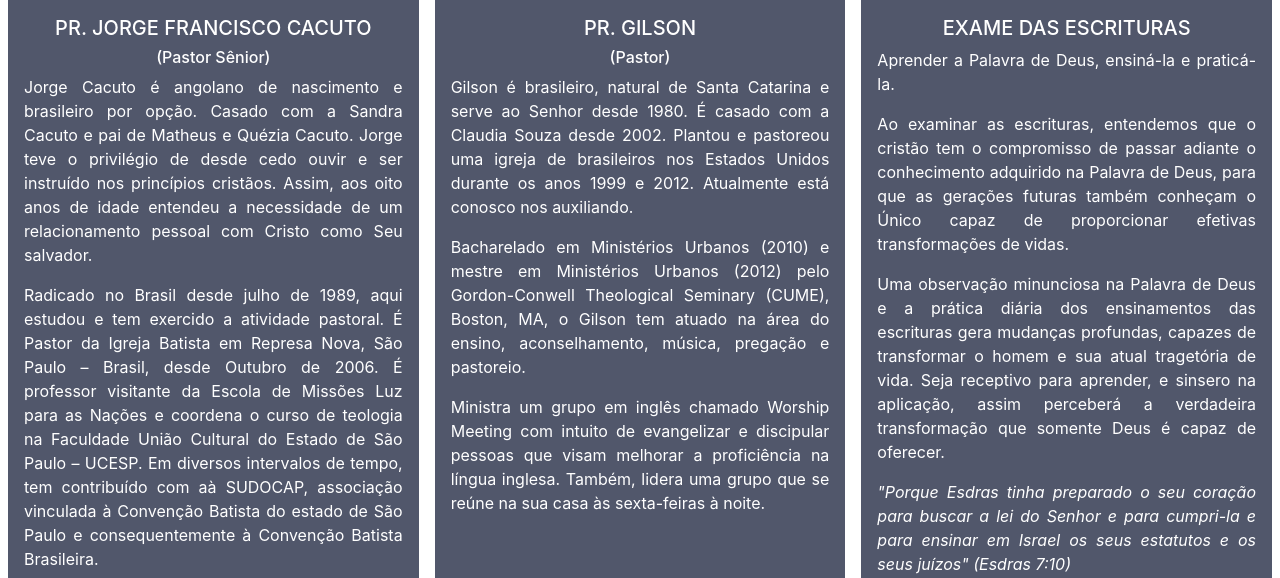
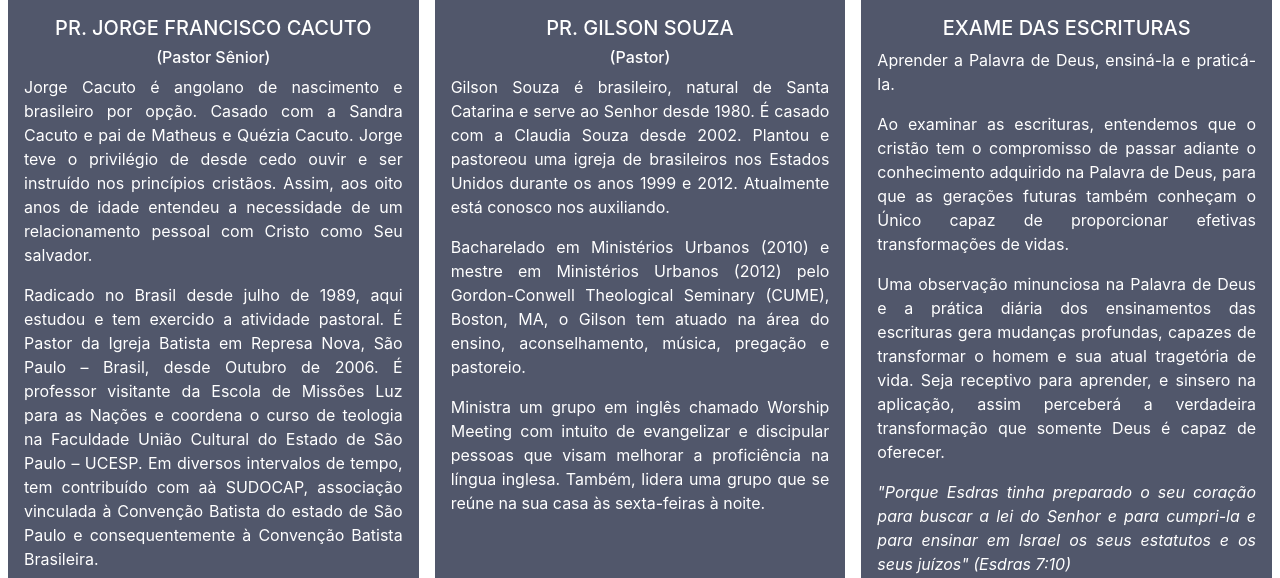
Before and after one commit to GustavoDiogo/siteibrn2, a PHP site: page /igreja.php in a window 1280 px wide. Shown: the part 800-1378 px from the top of the page. Run offline with PHP 8.4, Linux system fonts and the light colour scheme; some libraries are stand-ins or nearby versions.

Commit message:
adiciona o analytics e atualiza informaçoes

```diff
--- a/cultos.php
+++ b/cultos.php
@@ -12,10 +12,10 @@
 			<p>
 				Nossa igreja conta com dois cultos semanais principais.
 				<li>
-					Quarta-feira: 20:00~21:30 (Oração)
+					Quarta-feira: 20:00(Oração)
 				</li>
 				<li>
-					Domingo: 9:00~11:30(Café e EBD) e 18:00~20:30
+					Domingo: 9:00(Café e EBD) e 18:00
 				</li>
 			</p>
 			<p>
--- a/footer.php
+++ b/footer.php
@@ -64,4 +64,14 @@
 <script type="text/javascript" src="https://cdnjs.cloudflare.com/ajax/libs/popper.js/1.13.0/umd/popper.min.js"></script>
 <script src="https://maxcdn.bootstrapcdn.com/bootstrap/4.0.0/js/bootstrap.min.js" integrity="sha384-JZR6Spejh4U02d8jOt6vLEHfe/JQGiRRSQQxSfFWpi1MquVdAyjUar5+76PVCmYl" crossorigin="anonymous"></script>
 <script type="text/javascript" src="https://cdnjs.cloudflare.com/ajax/libs/twitter-bootstrap/4.0.0/js/bootstrap.min.js"></script>
+<!-- Global site tag (gtag.js) - Google Analytics -->
+<script async src="https://www.googletagmanager.com/gtag/js?id=UA-123986897-1"></script>
+<script>
+  window.dataLayer = window.dataLayer || [];
+  function gtag(){dataLayer.push(arguments);}
+  gtag('js', new Date());
+
+  gtag('config', 'UA-123986897-1');
+</script>
+
 </html>
--- a/igreja.php
+++ b/igreja.php
@@ -52,10 +52,10 @@
 		<img src="images/pastorgilson.jpg">
 
 		<div class="descricao-box-texto-informativa">
-			<h5 align="middle">PR. GILSON</h5>
+			<h5 align="middle">PR. GILSON SOUZA</h5>
 			<h6 align="middle">(Pastor)</h6>
 			<p>
-				Gilson é brasileiro, natural de Santa Catarina e serve ao Senhor desde 1980. É casado com a Claudia Souza desde 2002. Plantou e pastoreou uma igreja de brasileiros nos Estados Unidos durante os anos 1999 e 2012. Atualmente está conosco nos auxiliando.
+				Gilson Souza é brasileiro, natural de Santa Catarina e serve ao Senhor desde 1980. É casado com a Claudia Souza desde 2002. Plantou e pastoreou uma igreja de brasileiros nos Estados Unidos durante os anos 1999 e 2012. Atualmente está conosco nos auxiliando.
 			</p>
 			<p>
 				Bacharelado em Ministérios Urbanos (2010) e mestre em Ministérios Urbanos (2012) pelo Gordon-Conwell Theological Seminary (CUME), Boston, MA, o Gilson tem atuado na área do ensino, aconselhamento, música, pregação e pastoreio.
```
